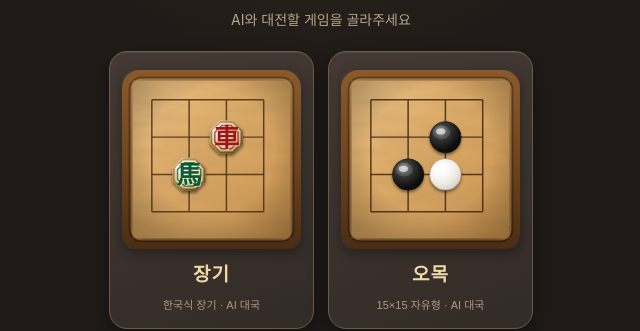
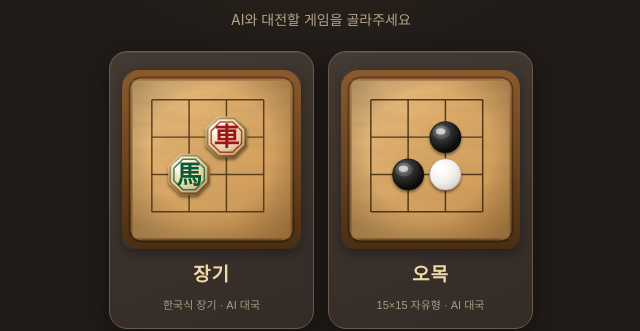
Before and after one commit to uqdaddy/myapp, a React (Vite) app: page / in a window 1280 px wide. Shown: the part 221-552 px from the top of the page, without its empty margins (319-959 px from the left). Built offline with nearby package versions, Linux system fonts and the light colour scheme.

Commit message:
game-select: enlarge janggi preview stones and scale glyph to fit

```diff
--- a/src/GameSelect.tsx
+++ b/src/GameSelect.tsx
@@ -115,8 +115,9 @@ function JanggiPreview() {
     { cx: GRID[2], cy: GRID[1], label: '車', cls: 'gs-p-han' }, // 한나라 차 (red)
     { cx: GRID[1], cy: GRID[2], label: '馬', cls: 'gs-p-cho' }, // 초나라 마 (green)
   ];
-  const R = 12;
-  const faceR = R - 1.6;
+  const R = 15;
+  const faceR = R - 1.8;
+  const fontSize = R * 1.15; // glyph scales with the stone (as on the real board)
   return (
     <svg className="gs-prev" viewBox="0 0 120 120" role="img" aria-label="장기">
       <PreviewDefs />
@@ -141,16 +142,30 @@ function JanggiPreview() {
           <ellipse cx={s.cx - R * 0.28} cy={s.cy - R * 0.34} rx={R * 0.5} ry={R * 0.32} fill="rgba(255,255,255,0.45)" />
           {/* engraved inner ring in side color */}
           <polygon
-            points={octagon(s.cx, s.cy, R - 3.6)}
+            points={octagon(s.cx, s.cy, R - 4)}
             fill="none"
             stroke={s.cls === 'gs-p-han' ? 'rgba(158,21,21,0.75)' : 'rgba(7,90,48,0.75)'}
             strokeWidth="1"
           />
-          {/* emboss + colored glyph */}
-          <text x={s.cx + 0.5} y={s.cy + 1} className="gs-glyph gs-p-emboss" textAnchor="middle" dominantBaseline="central">
+          {/* emboss + colored glyph, sized to fit inside the stone */}
+          <text
+            x={s.cx + 0.5}
+            y={s.cy + 1}
+            style={{ fontSize }}
+            className="gs-glyph gs-p-emboss"
+            textAnchor="middle"
+            dominantBaseline="central"
+          >
             {s.label}
           </text>
-          <text x={s.cx} y={s.cy + 0.5} className={`gs-glyph ${s.cls}`} textAnchor="middle" dominantBaseline="central">
+          <text
+            x={s.cx}
+            y={s.cy + 0.5}
+            style={{ fontSize }}
+            className={`gs-glyph ${s.cls}`}
+            textAnchor="middle"
+            dominantBaseline="central"
+          >
             {s.label}
           </text>
         </g>
--- a/src/styles.css
+++ b/src/styles.css
@@ -881,7 +881,7 @@ body {
   display: block;
 }
 .gs-glyph {
-  font-size: 17px;
+  /* font-size is set inline per stone so the glyph scales with the piece */
   font-weight: 900;
   font-family: 'Nanum Myeongjo', 'Apple SD Gothic Neo', serif;
 }
```
